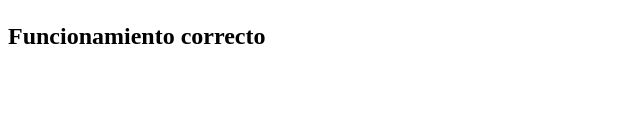
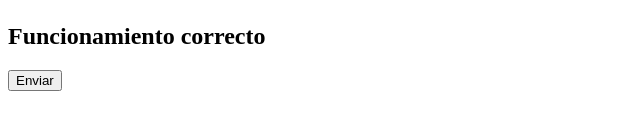
Before and after one commit to J03-M4NT/DesarrolloWeb_2025-1, a plain HTML site: page index.html in a window 1280 px wide. Shown: the part 192-322 px from the top of the page, without its empty margins (0-640 px from the left). Drawn offline with Linux system fonts and the light colour scheme.

Commit message:
Se cambio el tag de un nuevo boton por un input.

```diff
--- a/index.html
+++ b/index.html
@@ -12,5 +12,8 @@
     <button>Clickea aca</button>
     <h2>Probando los commits</h2>
     <h2>Funcionamiento correcto</h2>
+    <input type="button" value="Enviar" />
+
 </body>
+
 </html>
```
